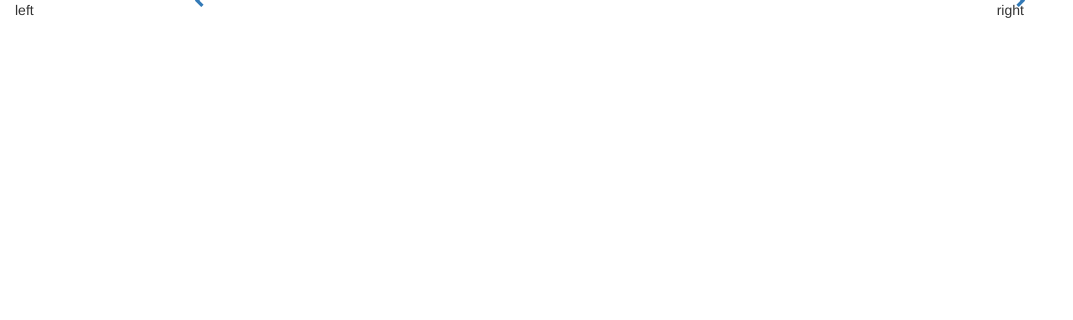
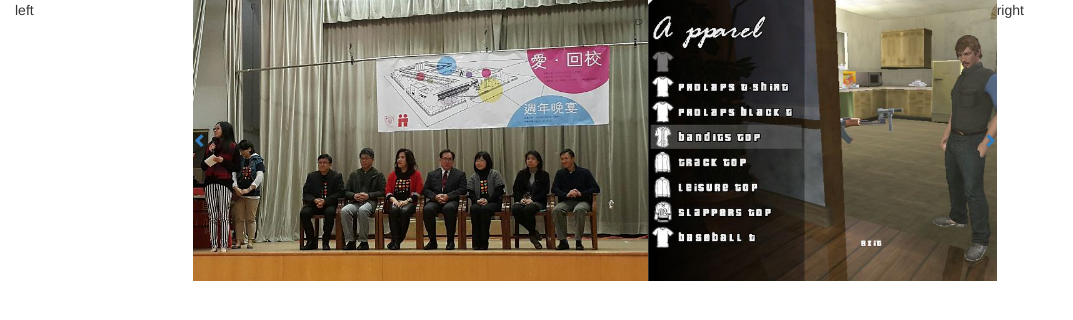
Before and after one commit to lokuman4xxxx/newCa, a website: page index.html in a window 1280 px wide. Both pictures are taken after a click on the button "Previous". Shown: the whole page, without its empty margins (0-1073 px from the left). Drawn offline with Linux system fonts and the light colour scheme; files that its build step writes are made by us from their sources.

Commit message:
carousel temp see wiznote

```diff
--- a/index.html
+++ b/index.html
@@ -8,7 +8,7 @@
 	<title>Project</title>
 	<meta name="description" content="">
 	<meta name="keywords" content="">
-	<link href="dist/css/all.min.css?v=be6c45ebf0" rel="stylesheet">
+	<link href="dist/css/all.min.css?v=e82d40a3c4" rel="stylesheet">
 	<link href="lib/css/bootstrap.min.css" rel="stylesheet">
 </head>
 
@@ -17,8 +17,16 @@
 		<div class="row col-sm-2">
 			left
 		</div>
-		<div id="carousel" class="row col-sm-8 carousel__box">
+		<div class="row col-sm-8 carousel__container" id="carousel">
 			<carousel></carousel>
+			<a class="left carousel__control" role="button" v-on:click="prev">
+				<span class="glyphicon glyphicon-chevron-left" aria-hidden="true"></span>
+				<span class="sr-only">Previous</span>
+			</a>
+			<a class="right carousel__control" role="button" v-on:click="next">
+				<span class="glyphicon glyphicon-chevron-right" aria-hidden="true"></span>
+				<span class="sr-only">Next</span>
+			</a>
 		</div>
 		<div class="row col-sm-2">
 			right
@@ -26,34 +34,27 @@
 	</div>
 
 	<template id="carouselComponent">
-		<div id="carouselView" class="carousel__view" role="listbox">
-			<div class="item">
-				<img src="dist/img/carousel-1.jpg?v=9c3c2eea7e" alt="img1">
-			</div>
-			<div class="item">
-				<img src="dist/img/carousel-2.jpg?v=2b6f8c4d8f" alt="img2">
-			</div>
-			<div class="item">
-				<img src="dist/img/carousel-3.jpg?v=a20824b84c" alt="img3">
-			</div>
-			<div class="item">
-				<img src="dist/img/carousel-4.jpg?v=d0e4ad3f67" alt="img4">
+		<div class="carousel__view--box">
+			<div id="carouselView" class="carousel__view clearfix" role="listbox">
+				<div class="item">
+					<img src="dist/img/carousel-1.jpg?v=9c3c2eea7e">
+				</div>
+				<div class="item">
+					<img src="dist/img/carousel-2.jpg?v=2b6f8c4d8f">
+				</div>
+				<div class="item">
+					<img src="dist/img/carousel-3.jpg?v=a20824b84c">
+				</div>
+				<div class="item">
+					<img src="dist/img/carousel-4.jpg?v=d0e4ad3f67">
+				</div>
 			</div>
 		</div>
-
-		<a class="left carousel__control" role="button" v-on:click="prev">
-			<span class="glyphicon glyphicon-chevron-left" aria-hidden="true"></span>
-			<span class="sr-only">Previous</span>
-		</a>
-		<a class="right carousel__control" role="button" v-on:click="next">
-			<span class="glyphicon glyphicon-chevron-right" aria-hidden="true"></span>
-			<span class="sr-only">Next</span>
-		</a>
 	</template>
 	<script src="lib/js/jquery-1.12.4.min.js"></script>
 	<script src="lib/js/bootstrap.min.js"></script>
 	<script src="lib/js/vue.js"></script>
-	<script src="dist/js/all.min.js?v=c0cb8a9354"></script>
+	<script src="dist/js/all.min.js?v=9aef8e122b"></script>
 </body>
 
 </html>
--- a/src/js/all.js
+++ b/src/js/all.js
@@ -1,33 +1,95 @@
 // Homepage Carousel
+
+$(document).ready(function () {
+	var sliderNum = $(".item").length;
+	var cloneBoxA = [];
+	var cloneBoxP = [];
+	var carouselComponentWidth = $("#carousel").innerWidth();
+	var carouselViewInit = (function () {
+		for (var i = 0; i < sliderNum - 1; i++) {
+			cloneBoxA[i] = $(".item").eq(i)
+				.clone()
+				.addClass("itemCloned");
+		}
+		for (var i = sliderNum - 1; i > 0; i--) {
+			cloneBoxP[i] = $(".item").eq(i)
+				.clone()
+				.addClass("itemCloned");
+		}
+		$("#carouselView").prepend(cloneBoxP);
+		$("#carouselView").append(cloneBoxA);
+
+		sliderNum = $(".item").length;
+		carouselComponentWidth = carouselComponentWidth * 0.6;
+		var carouselBoxWidth = carouselComponentWidth * sliderNum;
+		var translateWidth = carouselComponentWidth * 2.7;
+
+		$("#carouselView").css({
+			"width": carouselBoxWidth + "px",
+			"transform": "translateX(-" + translateWidth + "px)",
+		});
+
+		$(".item").css({
+			"width": carouselComponentWidth + "px"
+		});
+
+	} ());
+
+	var defaultX = carouselComponentWidth * 3.7;
+
+});
+
+var carouselProp = {
+	counter: 0,
+	times: 1,
+	counterWidth: -534,
+	defaultWidth: -1441.8
+};
+
 Vue.component('carousel', {
 	template: '#carouselComponent',
-
-
-
-	methods: {
-		prev: function (event) {
-			event.preventDefault();
-			console.log("prev success");
-
-		},
-		next: function (event) {
-			event.preventDefault();
-			console.log("next success");
-		}
-
-	}
 });
 
 new Vue({
-	el: '#carousel'
+	el: '#carousel',
+
+	methods: {
+		prev: function (e) {
+			e.preventDefault();
+
+			if (carouselProp.counter === 0) {
+				carouselProp.defaultWidth = -1441.8;
+				carouselProp.times = 1;
+				$("#carouselView").css({
+					"transform": "translateX(" + (carouselProp.defaultWidth - (carouselProp.counterWidth * carouselProp.times)) + "px)",
+					"transition": ".6s all ease-in",
+				});
+
+				setTimeout(function () {
+					$("#carouselView").css({
+						"transform": "translateX(-3043.8px)",
+						"transition": "none"
+					});
+					carouselProp.counter = 3;
+				}, 700);
+			} else {
+				carouselProp.defaultWidth = -3043.8;
+				$("#carouselView").css({
+					"transform": "translateX(" + (carouselProp.defaultWidth - (carouselProp.counterWidth * carouselProp.times)) + "px)",
+					"transition": ".6s all ease-in",
+				});
+				carouselProp.counter--;
+				carouselProp.times++;
+
+			}
+		},
+		next: function (e) {
+			e.preventDefault();
+			$("#carouselView").css({
+				"transform": "translateX(-" + (defaultX + (carouselComponentWidth * carouselProp.counter)) + "px)",
+				"transition": ".6s all ease-in",
+			});
+			counter--;
+		},
+	}
 });
-
-
-$(document).ready(function () {
-	var carouselView = (function () {
-		var carouselLength = $("#carouselView").find(".item").css("height");
-		console.log(carouselLength);
-			// $("#carouselView").css("")
-	}());
-
-});
--- a/src/rev/css/rev-manifest.json
+++ b/src/rev/css/rev-manifest.json
@@ -1,3 +1,3 @@
 {
-  "all.min.css": "all.min.css?v=f25183ecb3"
+  "all.min.css": "all.min.css?v=e82d40a3c4"
 }
--- a/src/rev/js/rev-manifest.json
+++ b/src/rev/js/rev-manifest.json
@@ -1,3 +1,3 @@
 {
-  "all.min.js": "all.min.js?v=db6b3ba570"
+  "all.min.js": "all.min.js?v=576bc3c298"
 }
--- a/src/scss/_carousel.scss
+++ b/src/scss/_carousel.scss
@@ -1,50 +1,19 @@
-
-.carousel__box {
-
-	img {
-		max-width: 80%;
-	}
+.carousel__view--box {
+	overflow: hidden;
 }
 
 .carousel__view {
-	position: absolute;
-	width: 630px; // test prop, use js
-	overflow: hidden;
-
-	 > .item {
-		position: absolute;
-		top: 0;
-		left: 0;
-		transition: .6s all linear;
+	> .item {
+		float: left;
 
 		> img {
-			max-width: 60%;
+			width: 100%;
 		}
 	}
 }
 
-.animate--on {
-	transform: translateX(20%);
-	z-index: 20;
-}
-
-.animate--prev {
-	transform: translateX(-40%);
-	z-index: 10;
-}
-
-.animate--next {
-	transform: translateX(80%);
-	z-index: 10;
-}
-
-.animate--none {
-	transform: translateX(-400%);
-}
-
 .carousel__control {
 	position: absolute;
-	z-index: 30;
 	display: block;
 	top: 50%;
 	transform: translateY(-50%);
@@ -54,6 +23,6 @@
 	}
 
 	&.right {
-	right: -15px;
+	right: 15px;
 	}
 }
```
Also changed, not shown: src/index.html (+23 -22 lines), dist/css/all.min.css, dist/img/avatar.png, dist/js/all.min.js.
